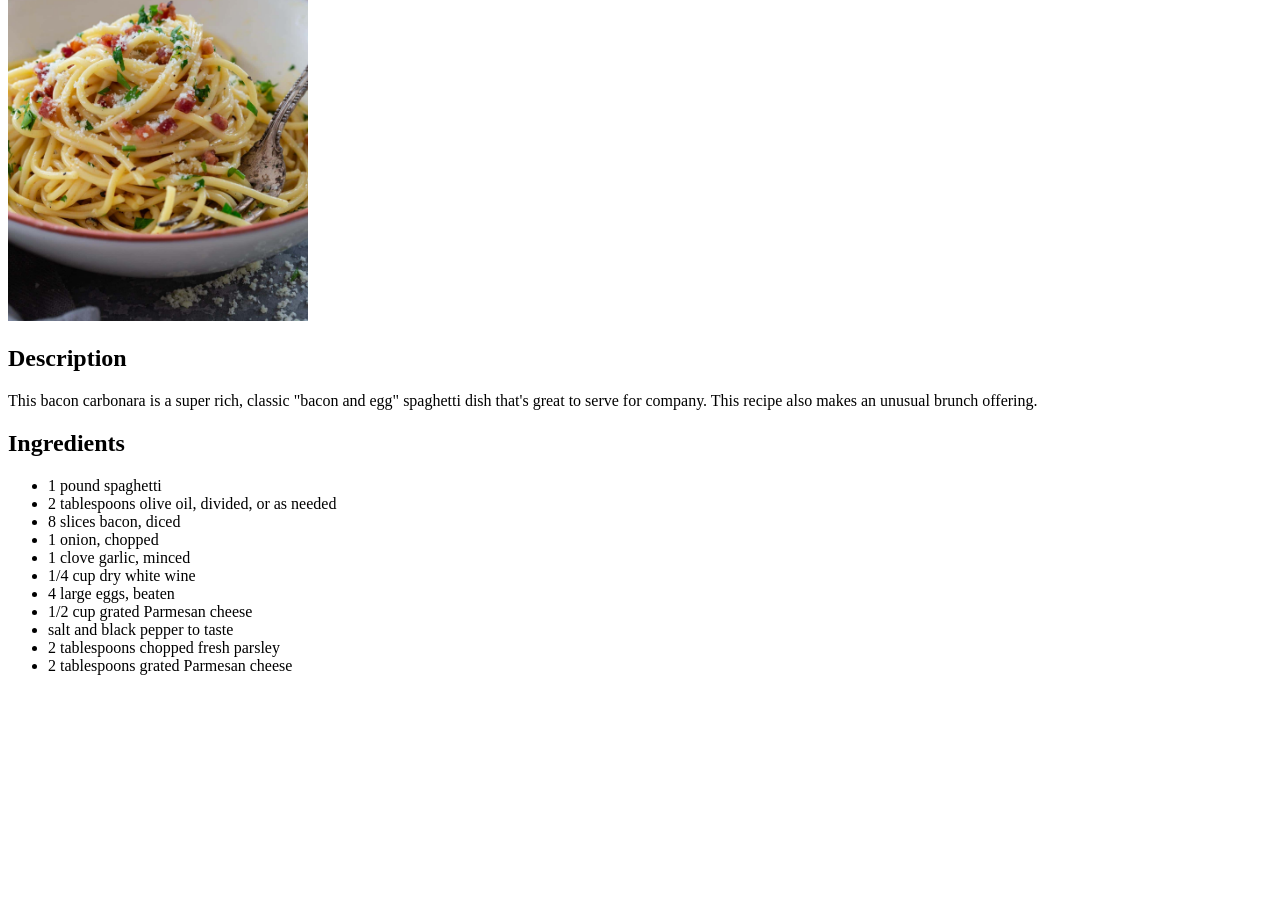
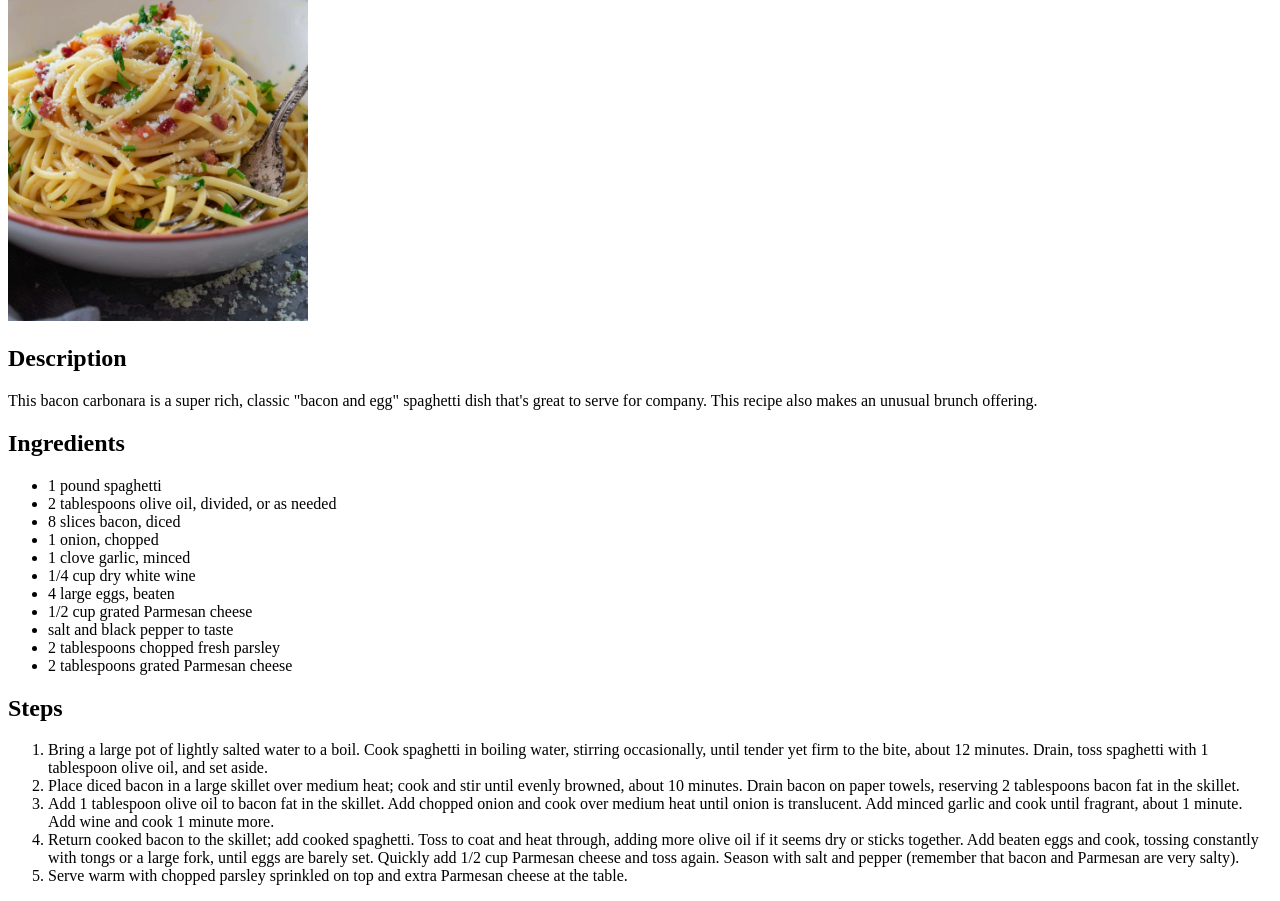
Before and after one commit to donnaven/odin-recipes, a plain HTML site: page recipes/Spaghetti.html in a window 1280 px wide. Shown: the part 209-1110 px from the top of the page. Before the commit the page ends 900 px from the top, so only its background shows below. Drawn offline with Linux system fonts and the light colour scheme.

Commit message:
Add directions

```diff
--- a/recipes/Spaghetti.html
+++ b/recipes/Spaghetti.html
@@ -35,6 +35,18 @@
         <li>2 tablespoons grated Parmesan cheese</li>
     </ul>
 
+    <h2>Steps</h2>
+
+    <ol>
+        <li>Bring a large pot of lightly salted water to a boil. Cook spaghetti in boiling water, stirring occasionally, until tender yet firm to the bite, about 12 minutes. Drain, toss spaghetti with 1 tablespoon olive oil, and set aside.
+        </li>
+        <li>Place diced bacon in a large skillet over medium heat; cook and stir until evenly browned, about 10 minutes. Drain bacon on paper towels, reserving 2 tablespoons bacon fat in the skillet.
+        </li>
+        <li>Add 1 tablespoon olive oil to bacon fat in the skillet. Add chopped onion and cook over medium heat until onion is translucent. Add minced garlic and cook until fragrant, about 1 minute. Add wine and cook 1 minute more.</li>
+        <li>Return cooked bacon to the skillet; add cooked spaghetti. Toss to coat and heat through, adding more olive oil if it seems dry or sticks together. Add beaten eggs and cook, tossing constantly with tongs or a large fork, until eggs are barely set. Quickly add 1/2 cup Parmesan cheese and toss again. Season with salt and pepper (remember that bacon and Parmesan are very salty).</li>
+        <li>Serve warm with chopped parsley sprinkled on top and extra Parmesan cheese at the table.</li>
+    </ol>
+
 </body>
 
 </html>
```
